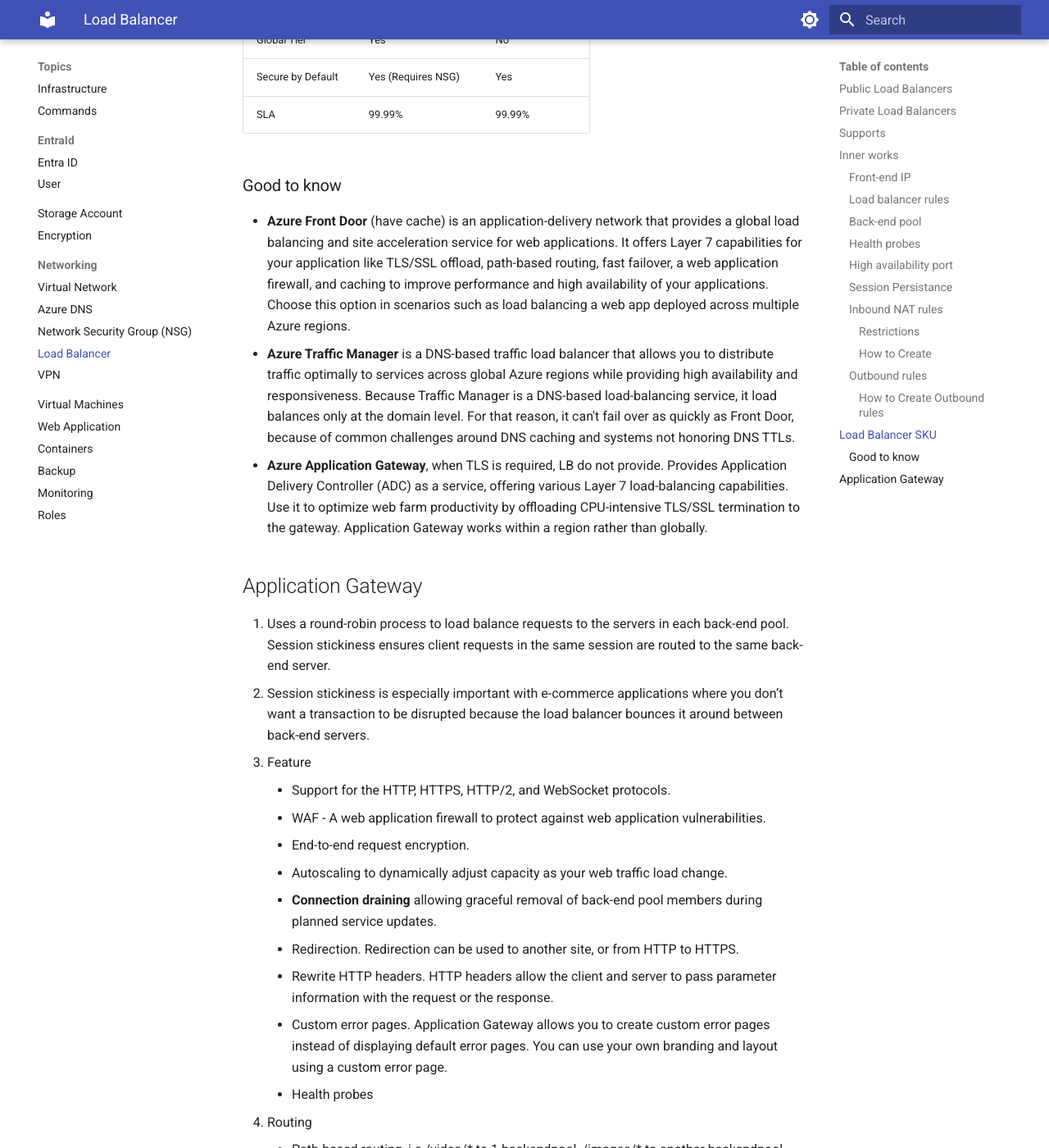
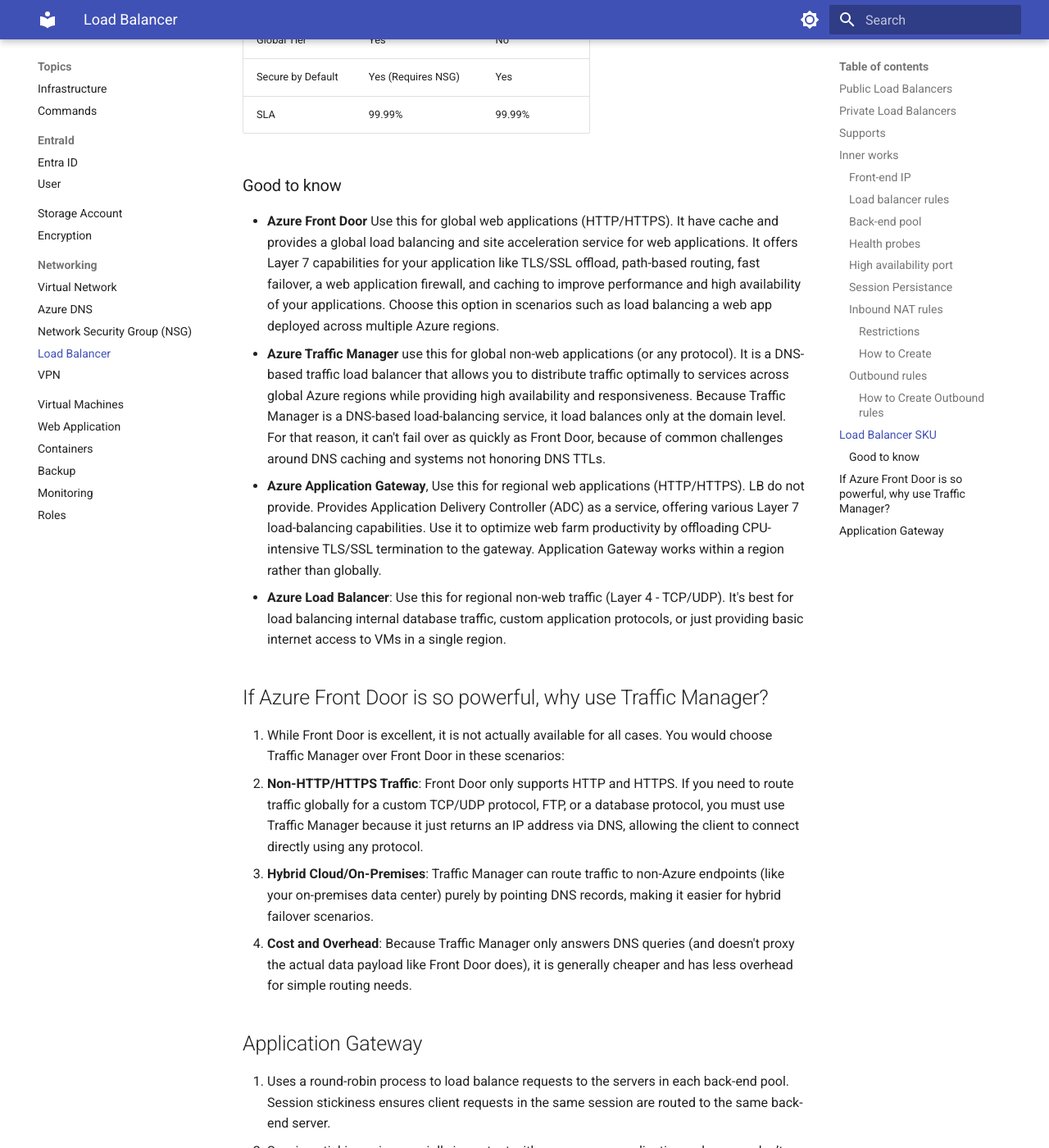
Before and after one commit to yoonghan/AZ-104-Azure-Administrator-Associate, an MkDocs documentation site: the page built from docs/Load-Balancers.md, in a window 1280 px wide and 1400 px high, scrolled down 4537 px. Shown: the whole window at 82% size. Built offline with MkDocs 1.6.1 and Material for MkDocs 9.7.7, drawn with Linux system fonts in a browser that asks for light colours; some of the changed text lies outside the part shown.

Commit message:
Update LB

```diff
--- a/docs/Load-Balancers.md
+++ b/docs/Load-Balancers.md
@@ -97,9 +97,16 @@
 | SLA | 99.99% | 99.99% |
 
 ### Good to know
-- **Azure Front Door** (have cache) is an application-delivery network that provides a global load balancing and site acceleration service for web applications. It offers Layer 7 capabilities for your application like TLS/SSL offload, path-based routing, fast failover, a web application firewall, and caching to improve performance and high availability of your applications. Choose this option in scenarios such as load balancing a web app deployed across multiple Azure regions.
-- **Azure Traffic Manager** is a DNS-based traffic load balancer that allows you to distribute traffic optimally to services across global Azure regions while providing high availability and responsiveness. Because Traffic Manager is a DNS-based load-balancing service, it load balances only at the domain level. For that reason, it can't fail over as quickly as Front Door, because of common challenges around DNS caching and systems not honoring DNS TTLs.
-- **Azure Application Gateway**, when TLS is required, LB do not provide. Provides Application Delivery Controller (ADC) as a service, offering various Layer 7 load-balancing capabilities. Use it to optimize web farm productivity by offloading CPU-intensive TLS/SSL termination to the gateway. Application Gateway works within a region rather than globally.
+- **Azure Front Door** Use this for global web applications (HTTP/HTTPS). It have cache and provides a global load balancing and site acceleration service for web applications. It offers Layer 7 capabilities for your application like TLS/SSL offload, path-based routing, fast failover, a web application firewall, and caching to improve performance and high availability of your applications. Choose this option in scenarios such as load balancing a web app deployed across multiple Azure regions.
+- **Azure Traffic Manager** use this for global non-web applications (or any protocol). It is a DNS-based traffic load balancer that allows you to distribute traffic optimally to services across global Azure regions while providing high availability and responsiveness. Because Traffic Manager is a DNS-based load-balancing service, it load balances only at the domain level. For that reason, it can't fail over as quickly as Front Door, because of common challenges around DNS caching and systems not honoring DNS TTLs.
+- **Azure Application Gateway**, Use this for regional web applications (HTTP/HTTPS). LB do not provide. Provides Application Delivery Controller (ADC) as a service, offering various Layer 7 load-balancing capabilities. Use it to optimize web farm productivity by offloading CPU-intensive TLS/SSL termination to the gateway. Application Gateway works within a region rather than globally.
+- **Azure Load Balancer**: Use this for regional non-web traffic (Layer 4 - TCP/UDP). It's best for load balancing internal database traffic, custom application protocols, or just providing basic internet access to VMs in a single region.
+
+## If Azure Front Door is so powerful, why use Traffic Manager?
+1. While Front Door is excellent, it is not actually available for all cases. You would choose Traffic Manager over Front Door in these scenarios:
+  - **Non-HTTP/HTTPS Traffic**: Front Door only supports HTTP and HTTPS. If you need to route traffic globally for a custom TCP/UDP protocol, FTP, or a database protocol, you must use Traffic Manager because it just returns an IP address via DNS, allowing the client to connect directly using any protocol.
+  - **Hybrid Cloud/On-Premises**: Traffic Manager can route traffic to non-Azure endpoints (like your on-premises data center) purely by pointing DNS records, making it easier for hybrid failover scenarios.
+  - **Cost and Overhead**: Because Traffic Manager only answers DNS queries (and doesn't proxy the actual data payload like Front Door does), it is generally cheaper and has less overhead for simple routing needs.
 
 ## Application Gateway
  1. Uses a round-robin process to load balance requests to the servers in each back-end pool. Session stickiness ensures client requests in the same session are routed to the same back-end server.
@@ -117,3 +124,11 @@
 4. Routing
     - Path-based routing, i.e /video/*  to 1 backendpool, /images/* to another backendpool
     - Multi-site hosting / Host-based routing, i.e www.contoso.com to 1 backendpool, www.fabrikam.com to another backendpool
+
+|Feature|Azure Traffic Manager|Azure Application Gateway|
+| --- | --- | --- |
+| Scope | Global (Routes traffic across multiple Azure regions or on-prem) | Regional (Routes traffic within a single Azure region / VNet) |
+| Operating Layer | DNS Level (It resolves the domain name to an IP, but the client connects directly to the server) | Layer 7 (It proxies the connection, meaning it intercepts the HTTP/HTTPS request, reads it, and forwards it to the backend) |
+| Supported Protocols | Any protocol (Because it's just DNS) | HTTP, HTTPS, HTTP/2, WebSocket |
+| Routing Features | Priority, Geographic, Performance (Proximity) | URL Path-based (/video), Host-based (www.site.com), Custom headers |
+| Advanced Web Features | None | SSL Termination, WAF, Session Stickiness, Custom error pages |
```
